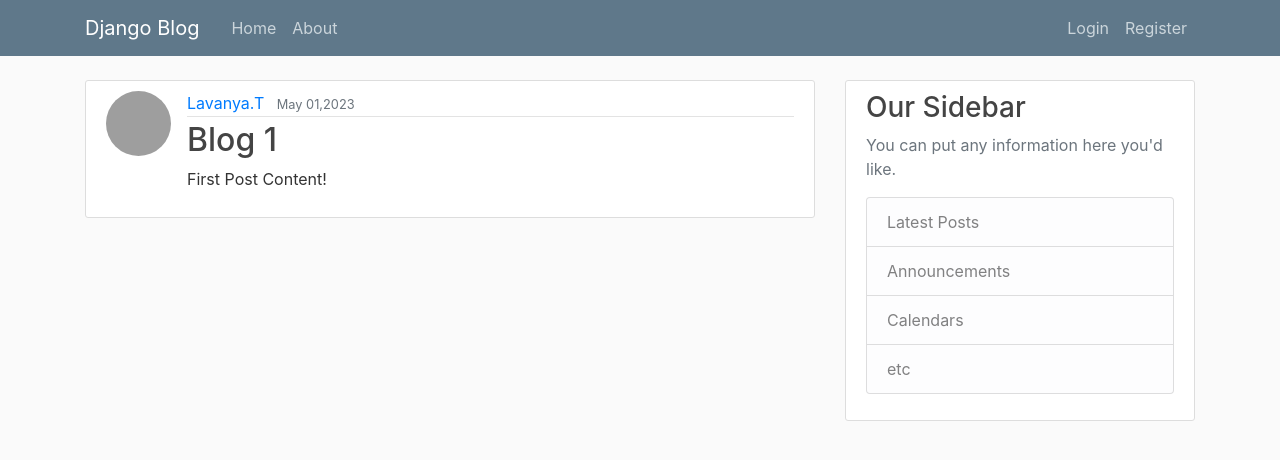
After one commit to Lavanya0710/Django, a Django app: page /post/1/ in a window 1280 px wide. The commit adds this page. Shown: the top 460 px of the page. Run offline with Django 4.2, Linux system fonts and the light colour scheme; data comes from the database, SQL or seed files in the repository; both versions use the stored data as it was after the commit; some libraries are stand-ins or nearby versions; grey boxes are pictures that could not be loaded.

Commit message:
create,delete,update post

```diff
--- a/django_project/blog/models.py
+++ b/django_project/blog/models.py
@@ -1,6 +1,7 @@
 from django.utils import timezone
 from django.contrib.auth.models import User
 from django.db import models
+from django.urls import reverse
 
 class Post(models.Model):
     title = models.CharField(max_length=100)
@@ -10,3 +11,6 @@ class Post(models.Model):
 
     def __str__(self):
         return self.title
+
+    def get_absolute_url(self):
+        return reverse('post-detail',kwargs={'pk':self.pk})
--- a/django_project/blog/templates/blog/Home.html
+++ b/django_project/blog/templates/blog/Home.html
@@ -8,7 +8,7 @@
                     <a class="mr-2" href="#">{{ post.author }}</a>
                     <small class="text-muted">{{ post.date_posted|date:"F d,Y" }}</small>
                 </div>
-                <h2><a class="article-title" href="#">{{ post.title }}</a></h2>
+                <h2><a class="article-title" href="{% url 'post-detail' post.id %}">{{ post.title }}</a></h2>
                 <p class="article-content">{{ post.content }}</p>
             </div>
         </article>
--- a/django_project/blog/templates/blog/base.html
+++ b/django_project/blog/templates/blog/base.html
@@ -33,6 +33,7 @@
             <!-- Navbar Right Side -->
             <div class="navbar-nav nav-items-float-right">
                 {% if user.is_authenticated %}
+                    <a class="nav-item nav-link" href="{% url 'post-create' %}">New Post</a>
                     <a class="nav-item nav-link" href="{% url 'profile' %}">Profile</a>
                     <a class="nav-item nav-link" href="{% url 'logout' %}">Logout</a>
                 {% else %}
--- /dev/null
+++ b/django_project/blog/templates/blog/post_detail.html
@@ -0,0 +1,20 @@
+{% extends "blog/base.html" %}
+{% block content %}
+     <article class="media content-section">
+            <img class="rounded-circle article-img" src="{{ object.author.profile.image.url }}">
+            <div class="media-body">
+                <div class="article-metadata">
+                    <a class="mr-2" href="#">{{ object.author }}</a>
+                    <small class="text-muted">{{ object.date_posted|date:"F d,Y" }}</small>
+                    {% if object.author == user %}
+                    <div>
+                        <a class="btn btn-secondary btn-sm mt-1 mb-1" href="{% url 'post-update' object.id %}"> Update </a>
+                        <a class="btn btn-danger btn-sm mt-1 mb-1" href="{% url 'post-delete' object.id %}">Delete</a>
+                    </div>
+                    {% endif %}
+                </div>
+                <h2 class="article-title">{{ object.title }}</h2>
+                <p class="article-content">{{ object.content }}</p>
+            </div>
+        </article>
+{% endblock content %}
--- a/django_project/blog/urls.py
+++ b/django_project/blog/urls.py
@@ -1,8 +1,19 @@
 from django.urls import path
+from .views import (
+    PostListView,
+    PostDetailView,
+    PostCreateView,
+    PostUpdateView,
+    PostDeleteView
+)
 from . import views
 
 
 urlpatterns = [
-    path('', views.home, name='blog-home'),
+    path('', PostListView.as_view(), name='blog-home'),
+    path('post/<int:pk>/',PostDetailView.as_view(),name='post-detail'),
+    path('post/new/',PostCreateView.as_view(),name='post-create'),
+    path('post/<int:pk>/update/',PostUpdateView.as_view(),name='post-update'),
+path('post/<int:pk>/delete/',PostDeleteView.as_view(),name='post-delete'),
     path('about/', views.about, name='blog-about'),
 ]
--- a/django_project/blog/views.py
+++ b/django_project/blog/views.py
@@ -1,22 +1,13 @@
 from django.shortcuts import render
-from django.http import HttpResponse
+from django.contrib.auth.mixins import LoginRequiredMixin,UserPassesTestMixin
+from django.views.generic import (
+    ListView,
+    DetailView,
+    CreateView,
+    UpdateView,
+    DeleteView
+)
 from .models import Post
-
-
-# posts=[
-#     {
-#         'author':'CoreMS',
-#         'title':'Blog Post 1',
-#         'content':'First post content',
-#         'date_posted':'August 27,2018'
-#     },
-#     {
-#         'author': 'Jone Doe',
-#         'title': 'Blog Post 2',
-#         'content': 'Second post content',
-#         'date_posted': 'August 28,2018'
-#     }
-# ]
 
 def home(request):
     context = {
@@ -24,6 +15,45 @@ def home(request):
     }
     return render(request, 'blog/Home.html', context)
 
+class PostListView(ListView):
+    model = Post
+    template_name = 'blog/home.html'  # <app>/<model>_<viewtype>.html
+    context_object_name = 'posts'
+    ordering = ['-date_posted']
+
+class PostDetailView(DetailView):
+    model = Post
+
+class PostCreateView(LoginRequiredMixin, CreateView):
+    model = Post
+    fields = ['title', 'content']
+
+    def form_valid(self, form):
+        form.instance.author = self.request.user
+        return super().form_valid(form)
+
+class PostUpdateView(LoginRequiredMixin,UserPassesTestMixin, UpdateView):
+    model = Post
+    fields = ['title', 'content']
+
+    def form_valid(self, form):
+        form.instance.author = self.request.user
+        return super().form_valid(form)
+
+    def test_func(self):
+        post = self.get_object()
+        if self.request.user == post.author:
+            return True
+        return False
+
+class PostDeleteView(LoginRequiredMixin,UserPassesTestMixin,DeleteView):
+    model = Post
+    success_url = '/'
+    def test_func(self):
+        post = self.get_object()
+        if self.request.user == post.author:
+            return True
+        return False
 
 def about(request):
     return render(request, 'blog/about.html', {'title': 'About'})
```
Also changed, not shown: django_project/blog/templates/blog/post_confirm_delete.html (added, +16 -0 lines), django_project/blog/templates/blog/post_form.html (added, +17 -0 lines), django_project/db.sqlite3.
